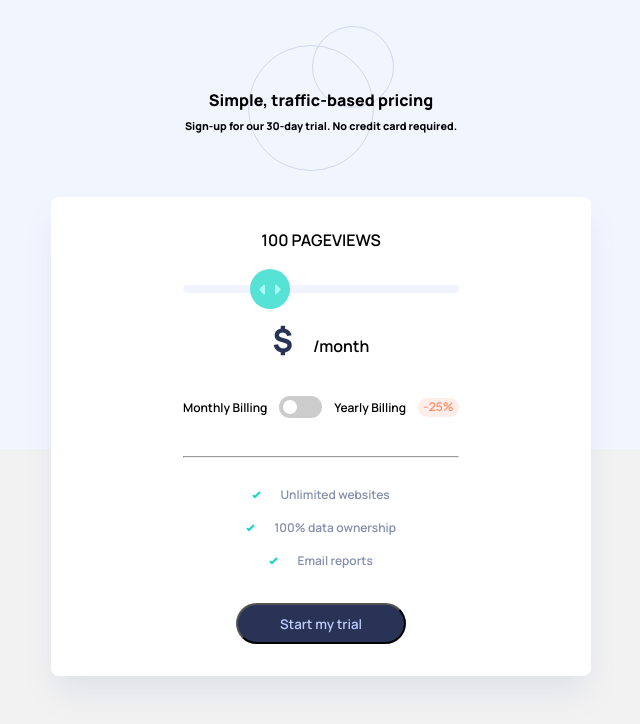
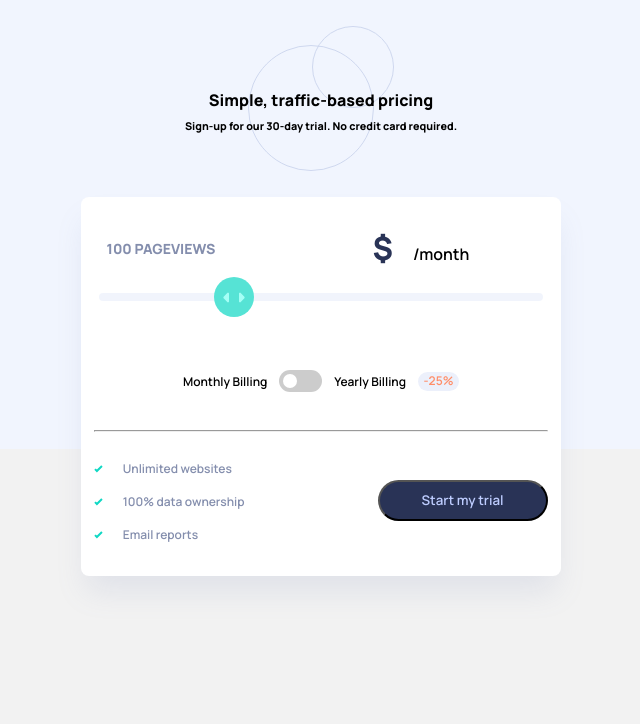
Before and after one commit to lashasuxa/interactive-pricing-component-main, a plain HTML site: page index.html in a window 1280 px wide. Shown: the whole page, without its empty margins (319-959 px from the left). Drawn offline with Linux system fonts and the light colour scheme.

Commit message:
responsive design implemented

```diff
--- a/index.html
+++ b/index.html
@@ -23,7 +23,9 @@
 
     <div class="card">
       <div class="upper">
-        <span><span class="pageView">100</span> PAGEVIEWS</span>
+
+          <span id="pageViewSpan"
+            ><span class="pageView">100</span> PAGEVIEWS</span>
           <div class="slidecontainer">
             <input
               type="range"
@@ -50,8 +52,8 @@
             <span>Yearly Billing</span>
             <span class="orangeDiv">-25%</span>
           </div>
+
       <hr />
-      </div>
       <div class="lower">
         <div class="checkList">
           <div class="unl">
--- a/style.css
+++ b/style.css
@@ -21,10 +21,9 @@
 
 body {
   background-image: url(./images/bg-pattern.svg);
-  background-repeat: no-repeat;
+  background-repeat: repeat-x;
   background-color: var(--BcgWhite);
   width: 100vw;
-  /* height: 100vh; */
   display: flex;
   flex-direction: column;
   justify-content: center;
@@ -59,8 +58,14 @@ h6 {
   align-items: center;
   box-shadow: 0px 20px 30px -5px rgba(127, 137, 185, 0.152073);
   border-radius: 8px;
-  padding: 32px 20px;
+  padding-top: 32px;
+  padding-bottom: 32px;
   margin-bottom: 88px;
+}
+#pageViewSpan {
+  font-weight: 800;
+  font-size: 12px;
+  color: #848ead;
 }
 
 .slidecontainer {
@@ -84,7 +89,7 @@ h6 {
 
 .slider-bar {
   -webkit-appearance: none;
-  width: 100%;
+  width: 279px;
   height: 8px;
   border-radius: 5px;
   background: #ecf0fb;
@@ -122,6 +127,7 @@ h6 {
   display: flex;
   gap: 12px;
   align-items: center;
+  justify-content: center;
   margin-bottom: 38px;
 }
 .toggler span {
@@ -132,7 +138,7 @@ h6 {
 .orangeDiv {
   width: 41px;
   height: 19px;
-  background-color: #feede8;
+  background-color: #ecf0fb;
   border-radius: 9.5px;
   color: #ff8d68;
   text-align: center;
@@ -140,8 +146,9 @@ h6 {
   font-weight: 800;
 }
 hr {
-  background-color: #ecf0fb;
+  background-color: #cfd8ef;
   margin-bottom: 24px;
+  width: 327px;
 }
 
 .checkList {
@@ -219,3 +226,37 @@ input:checked + .slider:before {
 /* slider ends here */
 
 /* resposive design */
+
+@media screen and (min-width: 780px) {
+  .card {
+    width: 37.5%;
+    padding-top: 40px;
+  }
+  .lower {
+    display: flex;
+    flex-direction: row;
+    gap: 133px;
+    align-items: center;
+  }
+  .checkList {
+    margin: 0;
+    align-items: start;
+  }
+  hr {
+    width: 100%;
+  }
+  .slider-bar {
+    width: 444px;
+  }
+  #pageViewSpan {
+    position: relative;
+    right: 160px;
+    font-size: 14px;
+  }
+  .price {
+    margin: 0px;
+    position: relative;
+    top: -100px;
+    left: 100px;
+  }
+}
```
Lines whose indentation alone changed are shown as unchanged.
